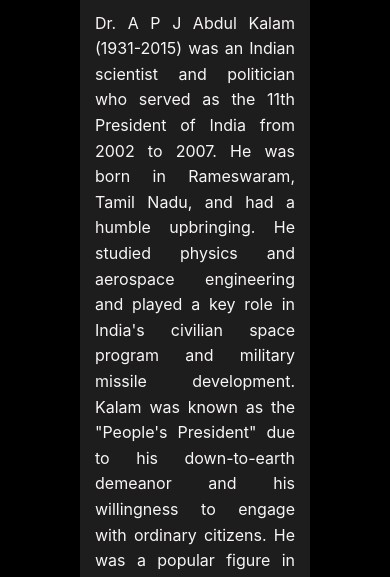
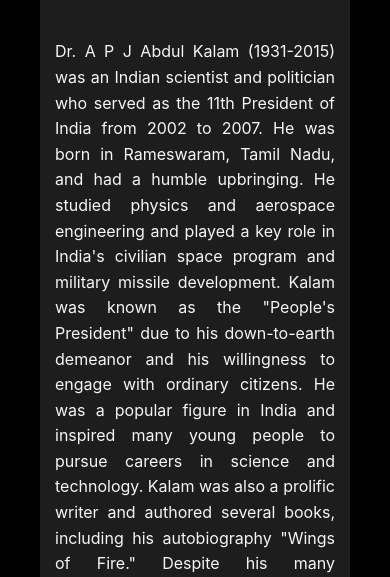
Before and after one commit to MRohit1953/Oasis_Internship_Task2, a plain HTML site: page index.html in a window 390 px wide. Shown: the part 523-1100 px from the top of the page. Drawn offline with Linux system fonts and the light colour scheme.

Commit message:
view changed for mobile

```diff
--- a/styles.css
+++ b/styles.css
@@ -108,7 +108,7 @@ a:-webkit-any-link {
 }
 @media only screen and (max-width: 1600px) {
     body {
-      margin: 0 50px;
+      margin: 0 10px;
     }
     .bio{
     max-width: 500px;
```
